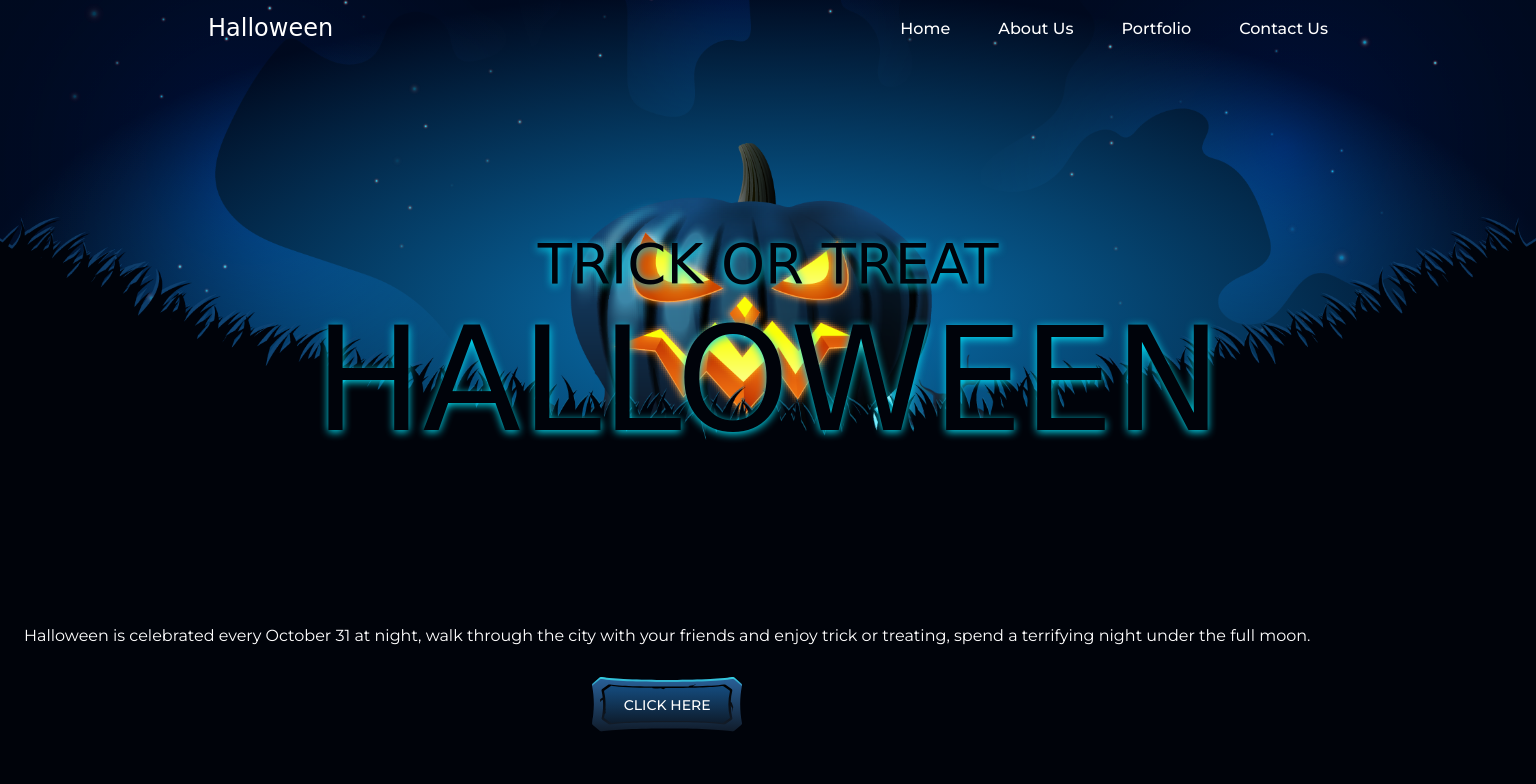
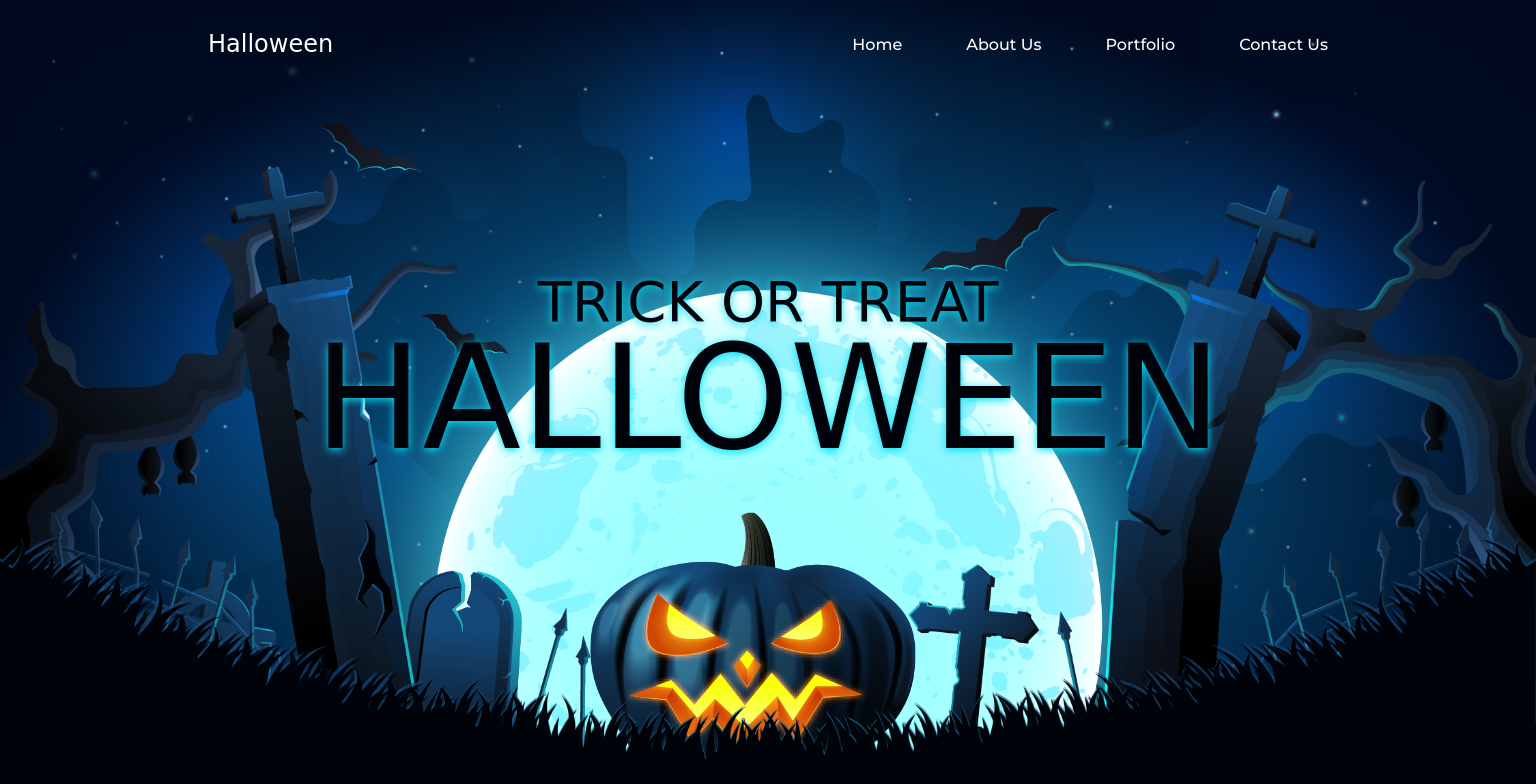
Before and after one commit to helen25sur/halloween-site, a plain HTML site: page index.html in a window 1536 px wide. Shown: the top 784 px of the page. Drawn offline with nearby package versions, Linux system fonts and the light colour scheme; a web font is replaced by a local one.

Commit message:
add styles for different breakpoints

```diff
--- a/assets/css/styles.css
+++ b/assets/css/styles.css
@@ -127,8 +127,9 @@
 
 .nav__list {
   display: flex;
+  flex-direction: row;
   text-align: center;
-  column-gap: 3rem;
+  column-gap: 4rem;
 }
 
 .nav__link {
@@ -151,7 +152,7 @@
 @media screen and (max-width: 1150px) {
   .nav__menu {
     position: fixed;
-    top: -100%;
+    top: -110%;
     left: 0;
     background-color: var(--black-color);
     width: 100%;
@@ -291,12 +292,178 @@
 
 /*=============== BREAKPOINTS ===============*/
 /* For small devices */
+@media screen and (min-width: 330px) {
+  .container {
+    margin-inline: 1rem;
+  }
 
+  .home__container {
+    height: 70%;
+  }
+
+  .home__stones {
+    width: 370px;
+  }
+
+  .home__tree {
+    width: 400px;
+  }
+
+  .home__moon {
+    width: 520px;
+  }
+
+  .home__titles {
+    bottom: 9rem;
+  }
+
+  .home__data {
+    bottom: 2rem;
+  }
+}
 
 /* For medium devices */
+@media screen and (min-width: 576px) {
+  .home__container {
+    height: 85%;
+  }
 
+  .home__grass,
+  .home__stones,
+  .home__trees,
+  .home__moon {
+    width: 100%;
+  }
+
+  .home__moon {
+    bottom: 3rem;
+  }
+
+  .home__titles {
+    bottom: 13rem;
+  }
+
+  .home__data {
+    bottom: 2rem;
+  }
+}
+
+@media screen and (min-width: 768px) {
+  .home__titles {
+    bottom: 18rem;
+  }
+
+  .home__subtitle {
+    font-size: 2.5rem;
+  }
+
+  .home__title {
+    font-size: 4.5rem;
+  }
+}
+
+@media screen and (min-width: 768px) and (orientation: landscape) {
+  .home__pumpkin {
+    width: 90%;
+  }
+
+  .home__titles {
+    bottom: 14rem;
+  }
+
+  .home__subtitle {
+    font-size: 1.5rem;
+  }
+
+  .home__title {
+    font-size: 3.5rem;
+  }
+}
 
 /* For large devices */
+@media screen and (min-width: 968px) {
+  .home__container {
+    height: 90%;
+  }
 
+  .home__moon {
+    bottom: 0;
+  }
+
+  .home__titles {
+    bottom: 20rem;
+  }
+
+  .home__data {
+    max-width: 768px;
+    left: 0;
+    right: 0;
+    margin-inline: auto;
+  }
+}
+
+@media screen and (min-width: 1150px) {
+  .container {
+    margin-inline: auto;
+  }
+
+  .nav {
+    height: calc(var(--header-height) + 2rem);
+  }
+
+  .home__container {
+    height: 100%;
+  }
+
+  .home__titles {
+    bottom: 25rem;
+  }
+}
+
+@media screen and (min-width: 1400px) {
+  .home {
+    height: initial;
+  }
+
+  .home__container {
+    height: 960px;
+  }
+
+  .home__trees,
+  .home__moon {
+    bottom: -8rem;
+  }
+
+  .home__titles {
+    bottom: 31rem;
+  }
+
+  .home__title {
+    font-size: var(--biggest-font-size);
+    line-height: 90%;
+  }
+
+  .home__subtitle {
+    font-size: var(--big-font-size);
+  }
+
+  ::-webkit-scrollbar {
+    width: .6rem;
+    background-color: hsl(202, 16%, 15%);
+  }
+
+  ::-webkit-scrollbar-thumb {
+    background-color: hsl(202, 16%, 25%);
+  }
+}
 
 /* For 2K resolutions (2048 x 1152) */
+@media screen and (min-width: 2048px) {
+  .home__container {
+    height: 1180px;
+  }
+
+  .home__titles {
+    bottom: 45rem;
+  }
+}
```
